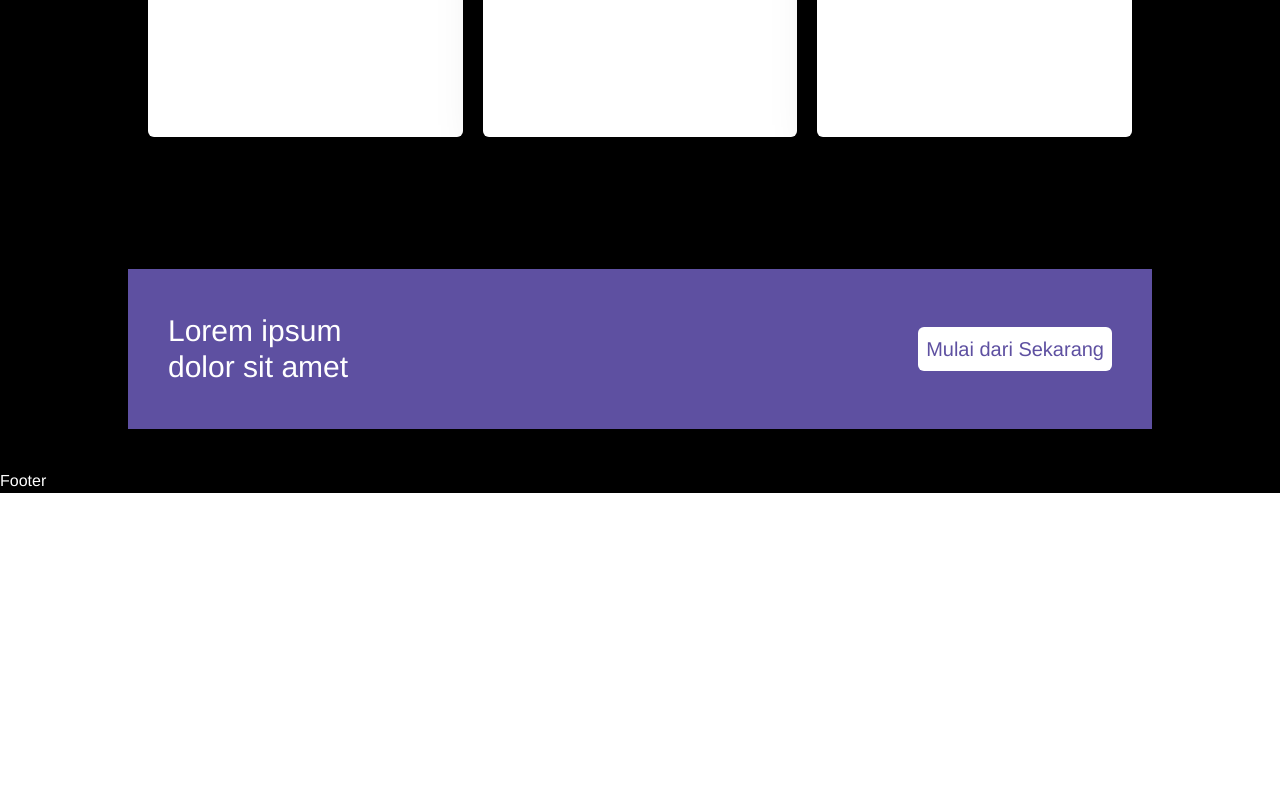
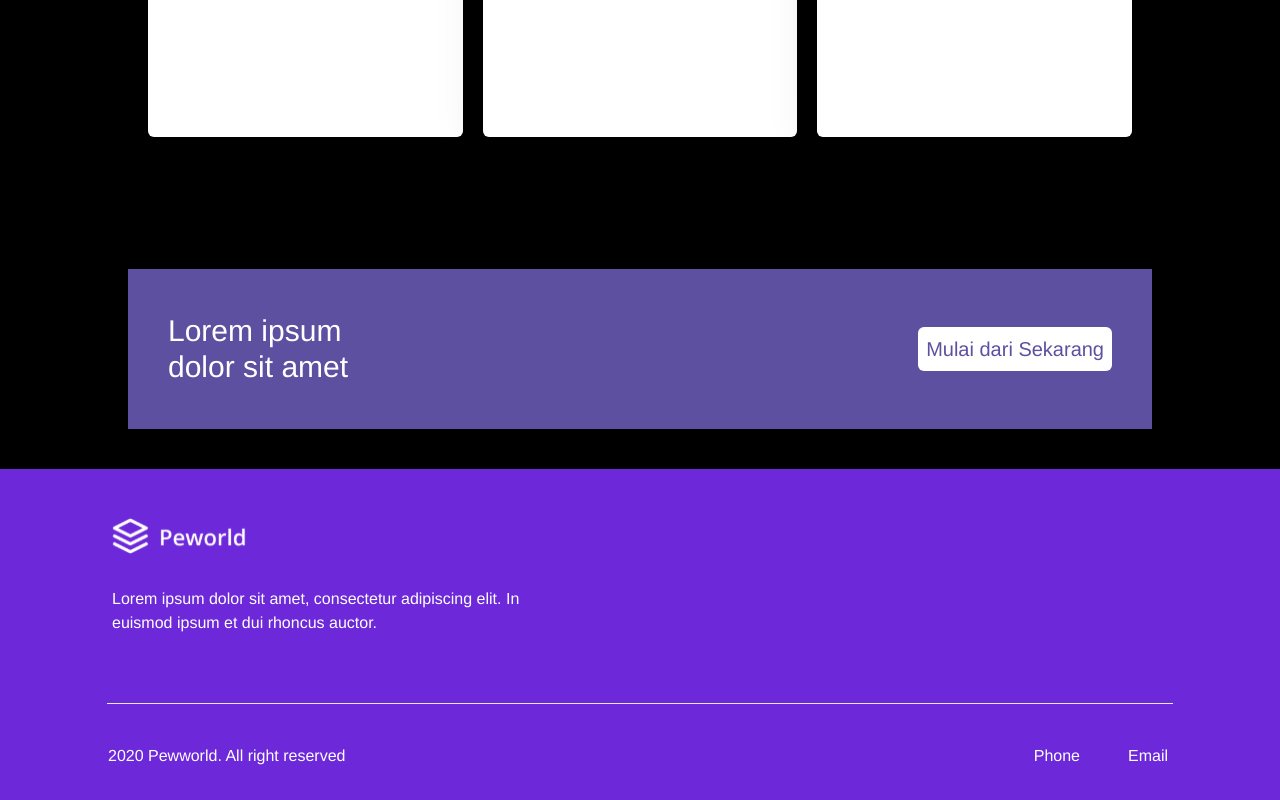
Before and after one commit to Han-Express/Peworld-FE, a Next.js app: page / in a window 1280 px wide. Shown: the part 2382-3182 px from the top of the page. Before the commit the page ends 2875 px from the top, so only its background shows below. Built offline with nearby package versions, Linux system fonts and the light colour scheme.

Commit message:
add footer

```diff
--- a/src/Component/Footer.js
+++ b/src/Component/Footer.js
@@ -2,7 +2,24 @@ import React from 'react'
 
 const Footer = () => {
   return (
-    <div>Footer</div>
+    <footer>
+      <div className="bg-violet-700 text-white pb-8 text-base">
+        <div className="px-28 py-12 w-6/12">
+          <img className="w-[135px] mb-8" src="/img/logoPeworld.svg"/>
+          <p className="">Lorem ipsum dolor sit amet, consectetur adipiscing elit. In euismod ipsum et dui rhoncus auctor.</p>
+        </div>
+        <hr className="w-10/12 mx-auto mt-5"/>
+        <div className="px-28 -ml-1 mt-10 ">
+            <div className="flex justify-start">
+              <p>2020 Pewworld. All right reserved</p>
+            </div>
+          <div className="flex flex-row justify-end -mt-6">
+            <p>Phone</p>
+            <p className="ml-12">Email</p>
+          </div>
+        </div>
+      </div>
+    </footer>
   )
 }
 
```
Also changed, not shown: public/img/logoPeworld.svg (added).
